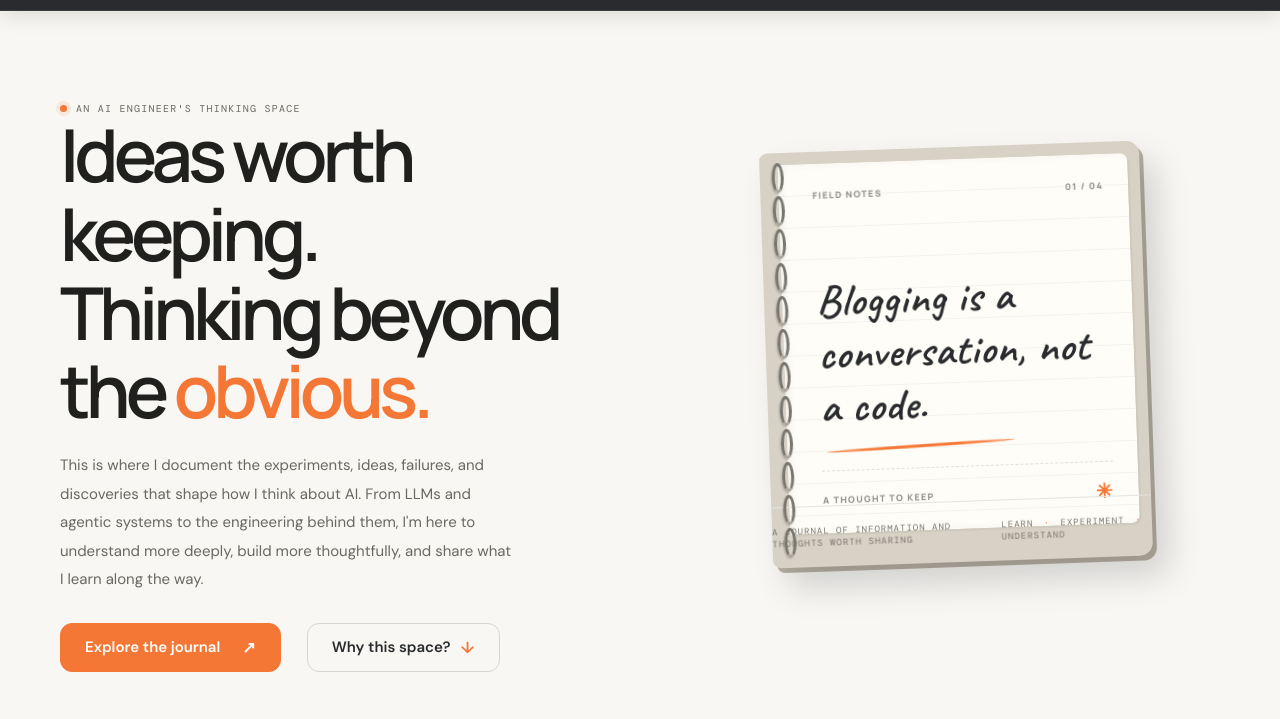
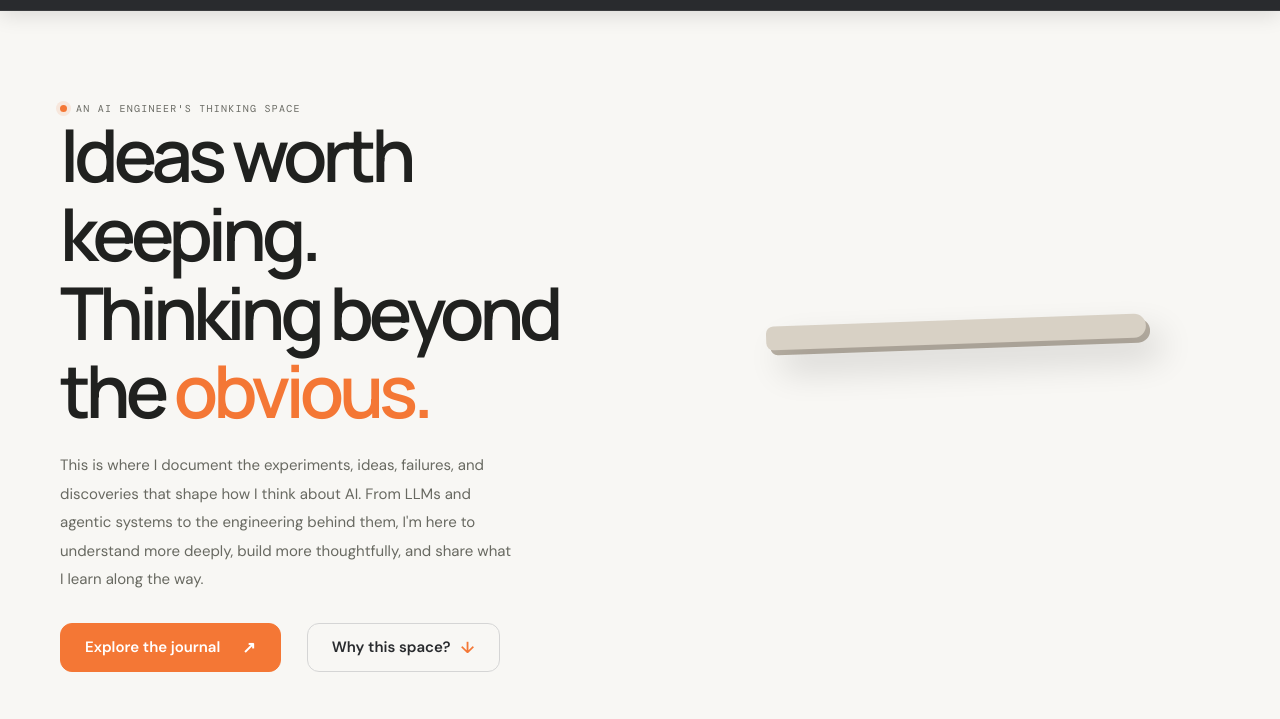
Before and after one commit to Shreyas-jdv/the-latent-space, a plain HTML site: page index.html in a window 1280 px wide. Shown: the part 81-800 px from the top of the page. Drawn offline with nearby package versions, Linux system fonts and the light colour scheme.

Commit message:
Update index.html

```diff
--- a/index.html
+++ b/index.html
@@ -93,14 +93,17 @@
       </div>
 
 
-      <div class="hero-art reveal" aria-label="Interactive spiral notebook">
+        <div class="hero-art">
         <div class="notebook-scene">
           <div class="notebook">
-            <div class="notebook-spiral" aria-hidden="true">
-              <span></span><span></span><span></span><span></span>
-              <span></span><span></span><span></span><span></span>
-              <span></span><span></span><span></span><span></span>
-            </div>
+            <!-- Spiral and notebook-pages -->
+          </div>
+        </div>
+      </div>
+
+      <div class="hero-bottom">
+        <!-- Hero footer content -->
+      </div>
 
 
 
```
